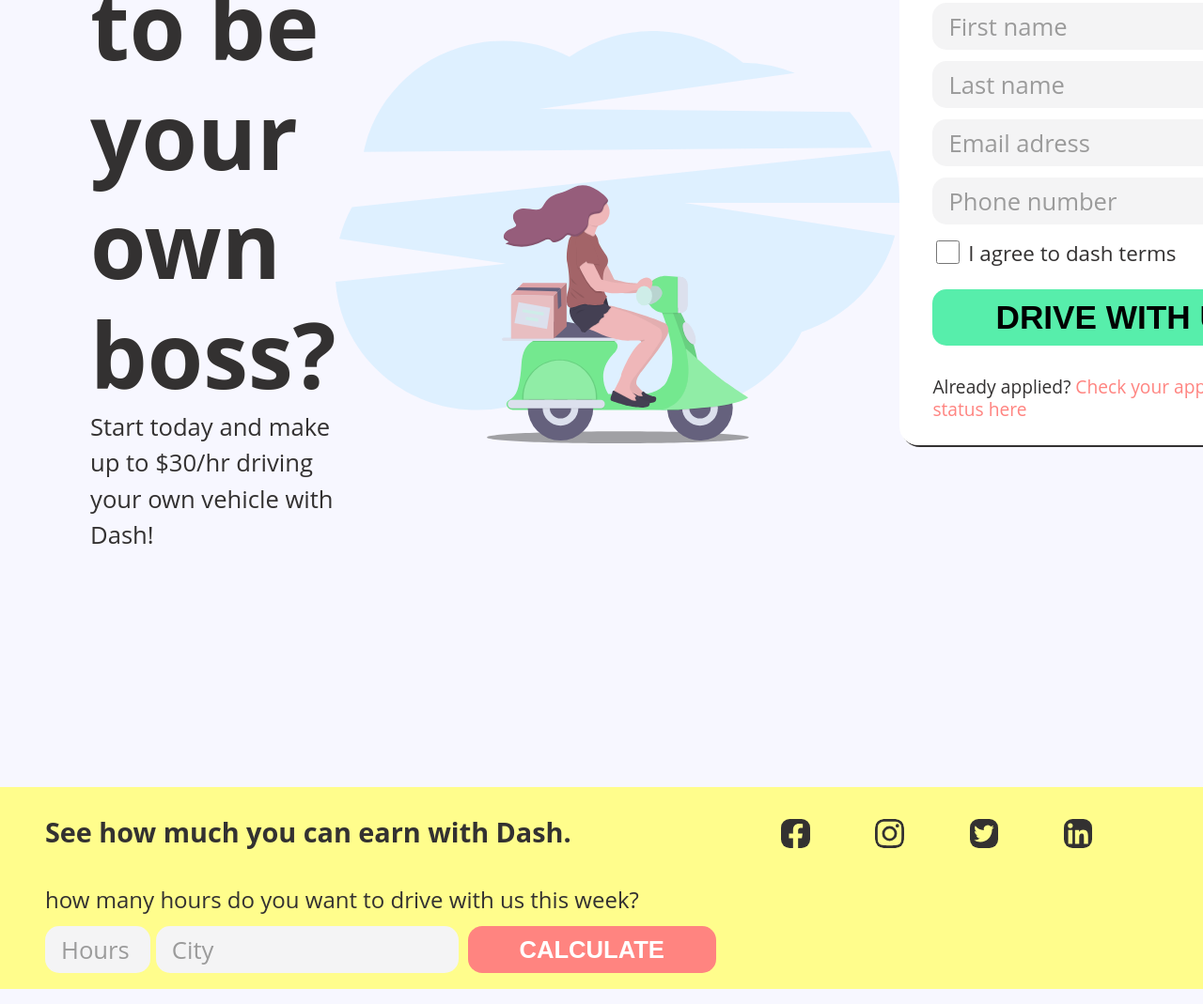
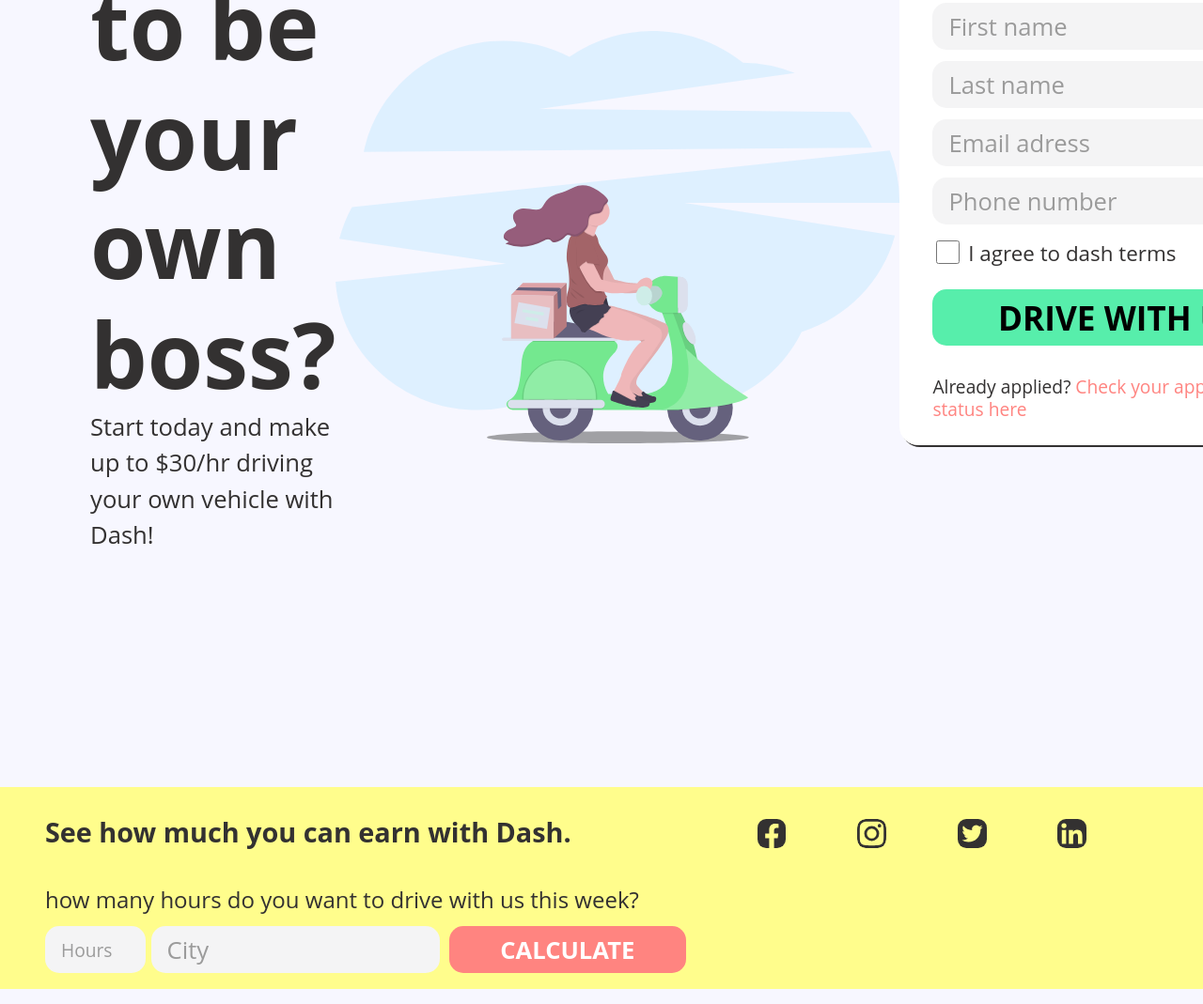
Before and after one commit to Ronak-rd/ronak-rd.github.io, a plain HTML site: page landing-page/index.html in a window 1280 px wide. Shown: the part 355-1424 px from the top of the page at 94% size. Drawn offline with Linux system fonts and the light colour scheme.

Commit message:
Landing-page

```diff
--- a/landing-page/css/style.css
+++ b/landing-page/css/style.css
@@ -239,6 +239,7 @@ input {
 /* desigining the buttton */
 
 button {
+    font-family: Montserrat, "Open Sans", Helvetica, Arial, sans-serif;
     margin: auto;
     border: none;
     border-radius: 15px;
@@ -284,6 +285,7 @@ h3 {
 
 input#hours {
     width: 85%;
+    font-size: 1.2rem;
 }
 
 .hours-footer {
@@ -386,6 +388,7 @@ input#hours {
     /* form of the footer desgined here  */
     input#hours {
         width: 95%;
+        font-size: 1.2rem;
     }
 
     input#city {
```
